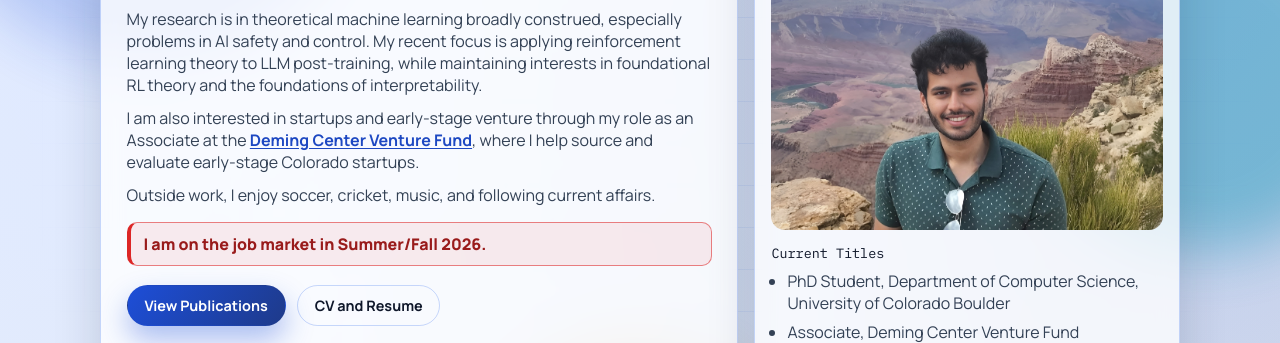
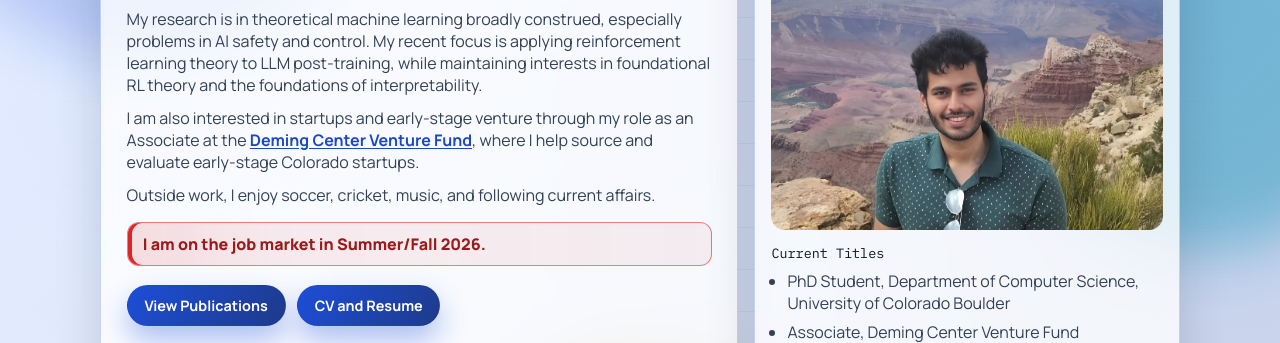
Before and after one commit to amitrege/amitrege.github.io, an Astro site: page / in a window 1280 px wide. Shown: the part 277-620 px from the top of the page. Built offline with nearby package versions, Linux system fonts and the light colour scheme; Astro itself is replaced by a stand-in of ours.

Commit message:
Fixed button color and layout

```diff
--- a/src/data/profile.json
+++ b/src/data/profile.json
@@ -49,7 +49,7 @@
     },
     {
       "label": "Deming Center Venture Fund",
-      "url": "https://www.colorado.edu/dcvf/"
+      "url": "https://www.colorado.edu/dcvf/amit-kiran-rege"
     }
   ]
 }
--- a/src/pages/index.astro
+++ b/src/pages/index.astro
@@ -56,7 +56,7 @@ const formatVenue = (venue: string) => venue.replace(/\s*\(oral\)\s*/i, "").trim
 
       <div class="hero-actions">
         <a class="btn btn-primary" href="#publications">View Publications</a>
-        <a class="btn btn-ghost" href="#cv">CV and Resume</a>
+        <a class="btn btn-primary" href="#cv">CV and Resume</a>
       </div>
 
       <ul class="hero-meta" aria-label="Research profile">
--- a/src/styles/site.css
+++ b/src/styles/site.css
@@ -220,11 +220,16 @@ h1 {
 
 .job-market {
   margin: 1rem 0 0;
-  padding: 0.62rem 0.8rem;
+  padding: 0.62rem 0.95rem;
   border: 1px solid color-mix(in srgb, #dc2626 55%, transparent);
-  border-left: 4px solid #dc2626;
-  border-radius: 10px;
-  background: color-mix(in srgb, #dc2626 8%, transparent);
+  border-radius: 12px;
+  background: linear-gradient(
+    90deg,
+    color-mix(in srgb, #dc2626 14%, transparent) 0%,
+    color-mix(in srgb, #dc2626 8%, transparent) 28%,
+    color-mix(in srgb, #dc2626 6%, transparent) 100%
+  );
+  box-shadow: inset 4px 0 0 #dc2626;
   color: #991b1b;
   font-weight: 800;
 }
```
